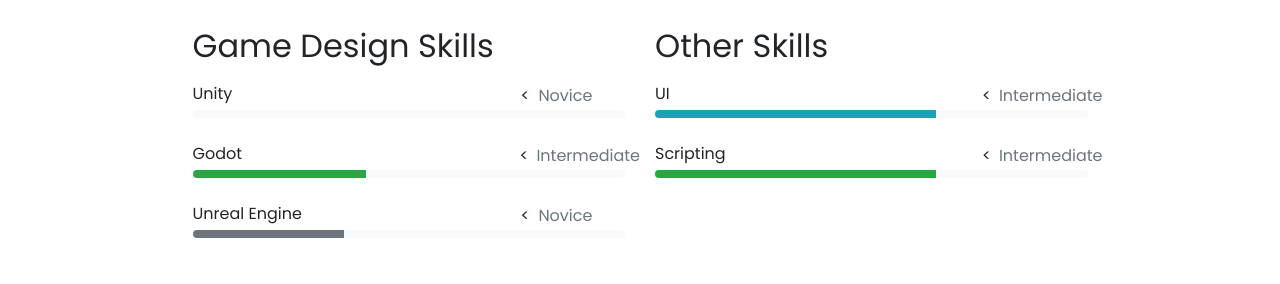
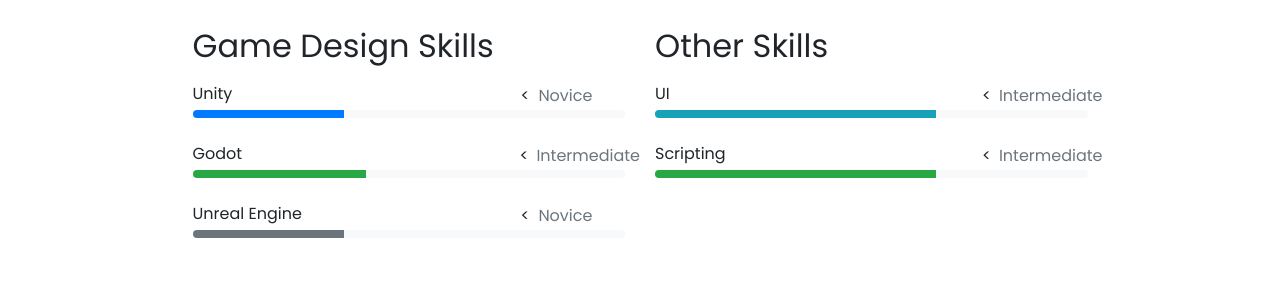
Before and after one commit to ckeiser2/ckeiser2.github.io, a Jekyll site: the page built from pages/about.md, in a window 1280 px wide. Shown: the part 279-563 px from the top of the page. Built offline with Jekyll 4.4.1, drawn with Linux system fonts in a browser that asks for light colours; nearby versions of some CDN libraries.

Commit message:
Update Game_Design-skills.yml

```diff
--- a/_data/Game_Design-skills.yml
+++ b/_data/Game_Design-skills.yml
@@ -1,7 +1,7 @@
 - name: Unity
-  percentage: Novice
+  percentage: 35
   level: Novice
-  color: info
+  color: primary
 
 - name: Godot
   percentage: 40
```
